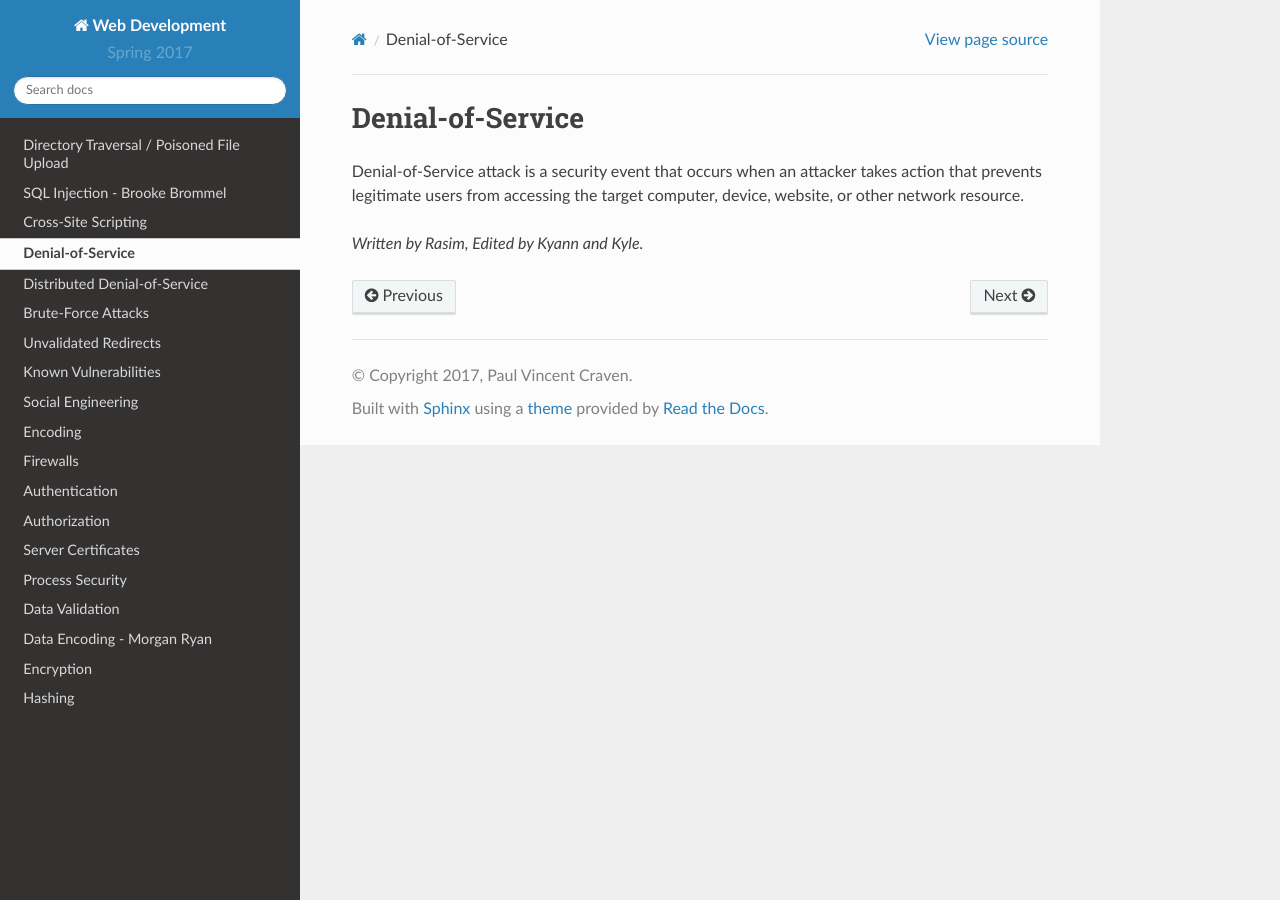
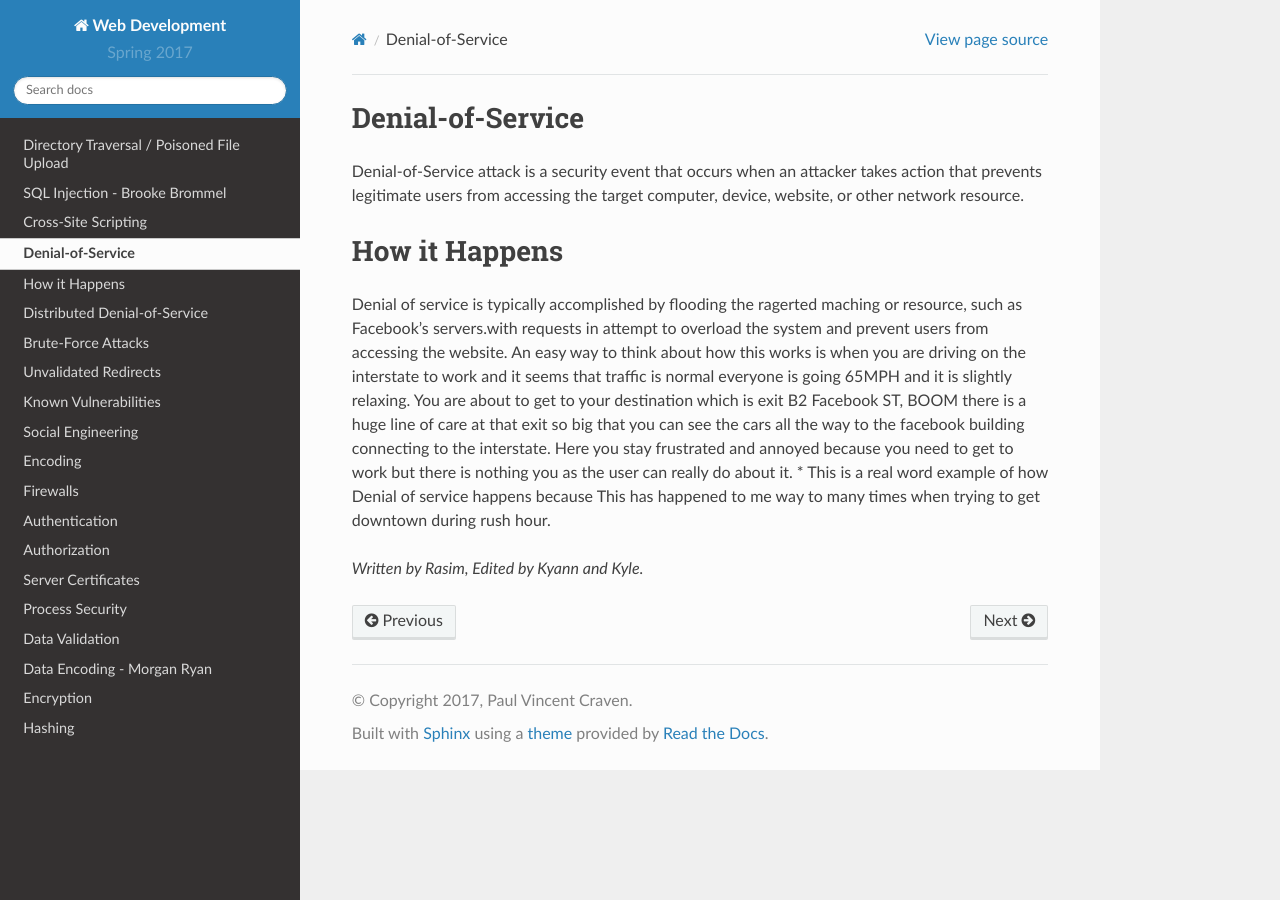
Before and after one commit to pvcraven/2017_web_security, a Sphinx documentation site: the page built from source/dos/dos.rst, in a window 1280 px wide. Built offline with Sphinx 7.4.7 and the Read the Docs theme 2.0.0, drawn with Linux system fonts in a browser that asks for light colours.

Commit message:
Testing to make sure formatting looks the way it is supposed to.

```diff
--- a/source/dos/dos.rst
+++ b/source/dos/dos.rst
@@ -2,6 +2,12 @@ Denial-of-Service
 =================
 
 Denial-of-Service attack is a security event that occurs when an attacker takes action that prevents legitimate users from accessing the target computer, device, website, or other network resource.
+
+How it Happens
+==============
+
+Denial of service is typically accomplished by flooding the ragerted maching or resource, such as Facebook's servers.with requests in attempt to overload the system and prevent users from accessing the website. An easy way to think about how this works is when you are driving on the interstate to work and it seems that traffic is normal everyone is going 65MPH and it is slightly relaxing. You are about to get to your destination which is exit B2 Facebook ST, BOOM there is a huge line of care at that exit so big that you can see the cars all the way to the facebook building connecting to the interstate. Here you stay frustrated and annoyed because you need to get to work but there is nothing you as the user can really do about it.
+*	This is a real word example of how Denial of service happens because This has happened to me way to many times when trying to get downtown during rush hour.
 
 
 
```
